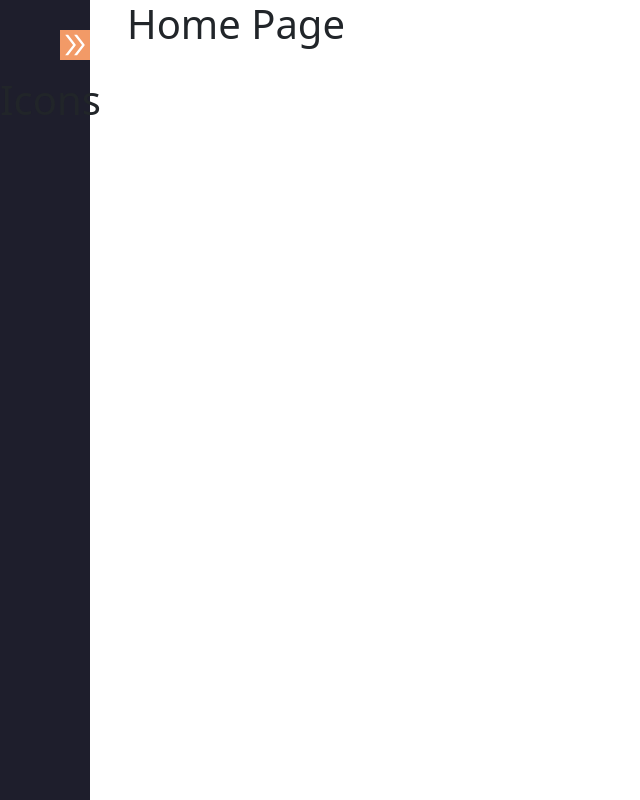
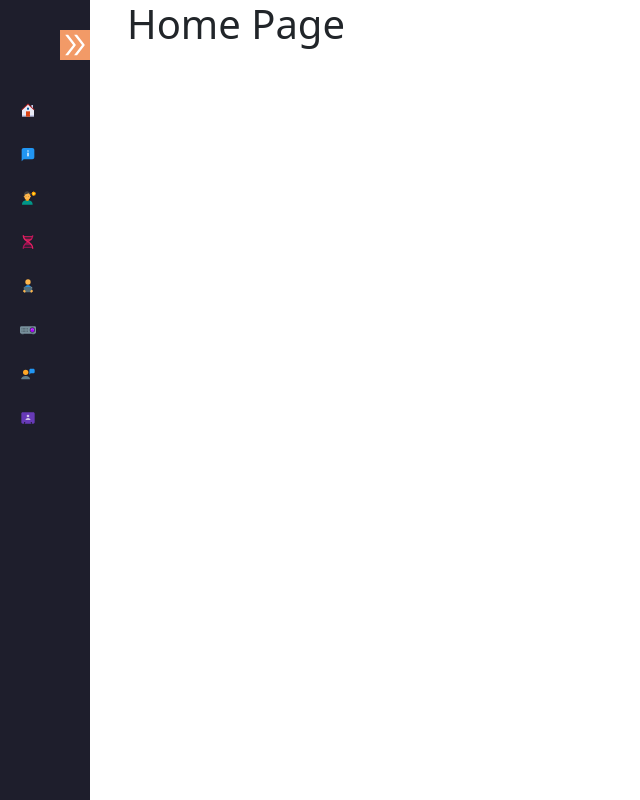
Before and after one commit to Haris-Mohanty/PortFolio2, a React (Create React App) app in the folder client/: page / in a window 1280 px wide. Both pictures are taken after a click on the element 179 px from the left and 30 px from the top of the page. Shown: the whole page, without its empty margins (0-640 px from the left). Built offline with nearby package versions, Linux system fonts and the light colour scheme.

Commit message:
client- src- components- Menus- Menus.js- Add sidenav menu code fixed.

```diff
--- a/client/src/components/Menus/Menus.css
+++ b/client/src/components/Menus/Menus.css
@@ -7,3 +7,21 @@
   margin: 0 auto;
   margin-top: -10px;
 }
+.nav-item {
+  color: #fff;
+  margin-top: 20px;
+  /* text-align: center; */
+  margin-left: 20px;
+}
+.nav-link {
+  margin-top: 20px;
+  cursor: pointer;
+}
+.nav-link svg {
+  margin-right: 10px;
+}
+.nav-link:hover{
+    font-size: 1.5em;
+    transition: 0.6s ease-in-out;
+    color: #f29a67;
+}
--- a/client/src/components/Menus/Menus.js
+++ b/client/src/components/Menus/Menus.js
@@ -1,7 +1,16 @@
 import React from "react";
 import "./Menus.css";
 import profilePic from "./../../Assets/Images/profile-pic.png";
-import { FcHome } from "react-icons/fc";
+import {
+  FcHome,
+  FcAbout,
+  FcPortraitMode,
+  FcBiotech,
+  FcReadingEbook,
+  FcVideoProjector,
+  FcVoicePresentation,
+  FcBusinessContact,
+} from "react-icons/fc";
 
 const Menus = ({ toggle }) => {
   return (
@@ -17,11 +26,68 @@ const Menus = ({ toggle }) => {
                 <FcHome />
                 Home
               </div>
+              <div className="nav-link">
+                <FcAbout />
+                About
+              </div>
+              <div className="nav-link">
+                <FcPortraitMode />
+                Experience
+              </div>
+              <div className="nav-link">
+                <FcBiotech />
+                Tech Stack
+              </div>
+              <div className="nav-link">
+                <FcReadingEbook />
+                Education
+              </div>
+              <div className="nav-link">
+                <FcVideoProjector />
+                Projects
+              </div>
+              <div className="nav-link">
+                <FcVoicePresentation />
+                Testimonial
+              </div>
+              <div className="nav-link">
+                <FcBusinessContact />
+                Contact
+              </div>
             </div>
           </div>
         </>
       ) : (
-        <h1>Icons</h1>
+        <>
+          <div className="nav-items">
+            <div className="nav-item navbar-item">
+              <div className="nav-link">
+                <FcHome title="Home" />
+              </div>
+              <div className="nav-link">
+                <FcAbout title="About" />
+              </div>
+              <div className="nav-link">
+                <FcPortraitMode title="Work Experience" />
+              </div>
+              <div className="nav-link">
+                <FcBiotech title="Tech Stack" />
+              </div>
+              <div className="nav-link">
+                <FcReadingEbook title="Eduction" />
+              </div>
+              <div className="nav-link">
+                <FcVideoProjector title="Projects" />
+              </div>
+              <div className="nav-link">
+                <FcVoicePresentation title="Testimonial" />
+              </div>
+              <div className="nav-link">
+                <FcBusinessContact title="Contact" />
+              </div>
+            </div>
+          </div>
+        </>
       )}
     </>
   );
```
